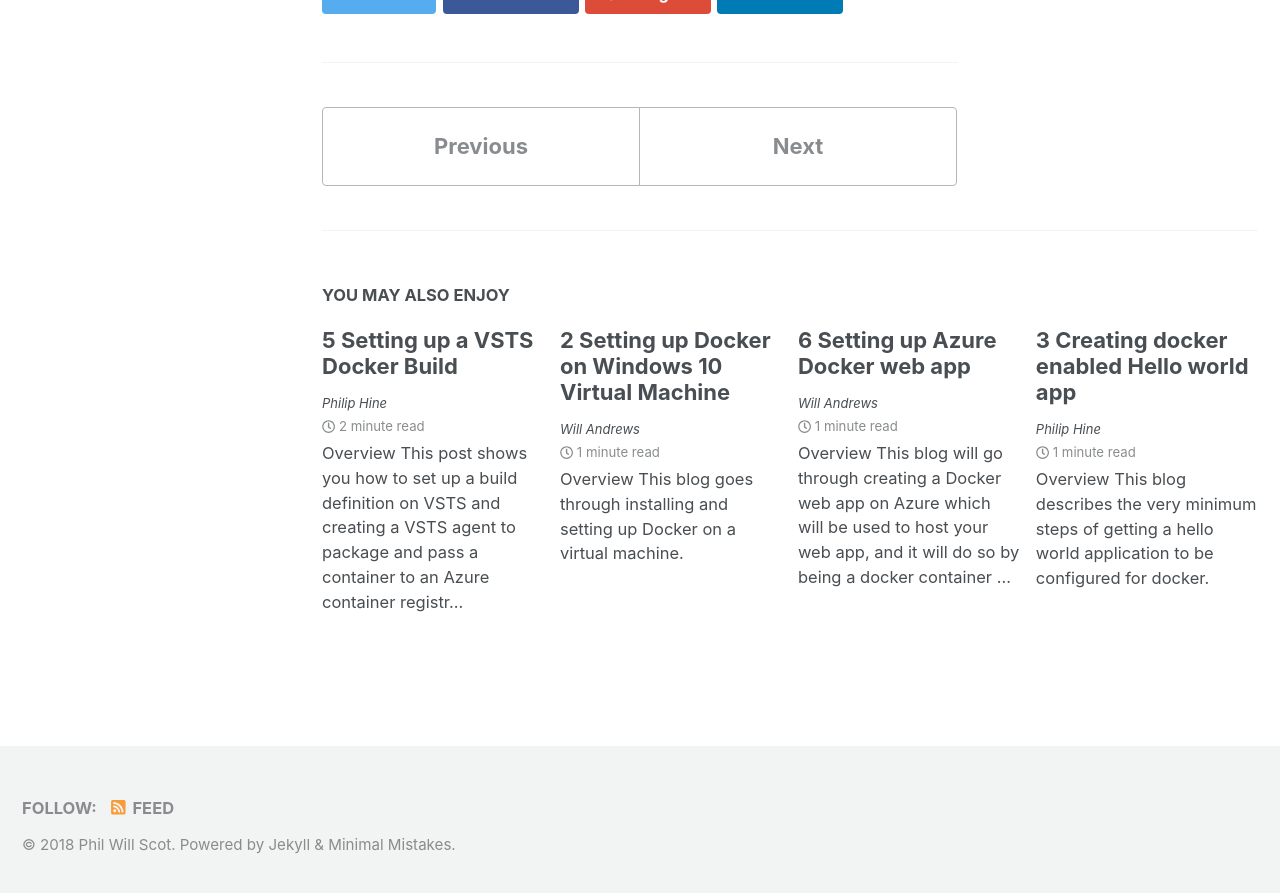
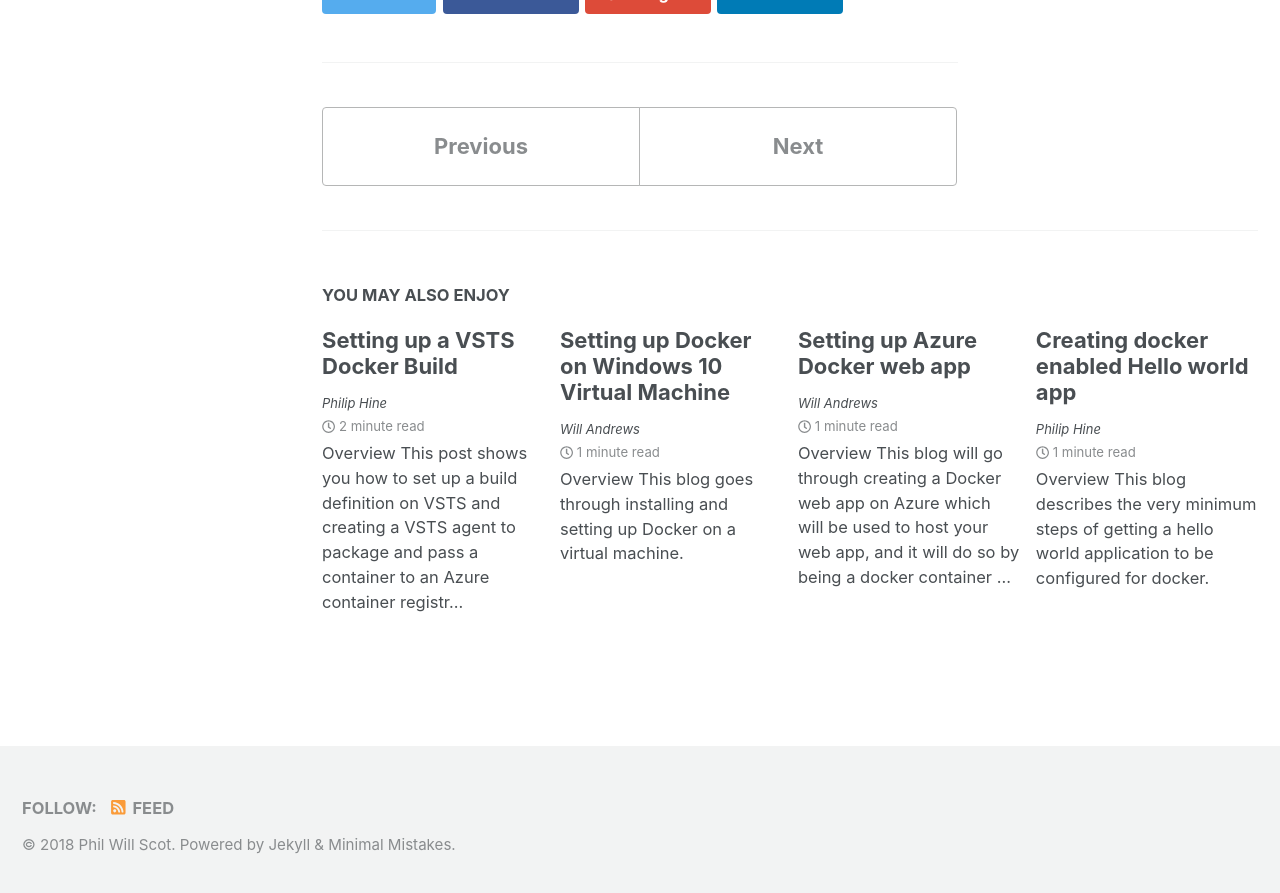
Before and after one commit to BenchProjects/PWS-Blog, a Jekyll site: the page built from _posts/2018-16-05-SettingUpAzureDockerContainerRegistry.md, in a window 1280 px wide and 900 px high, scrolled down 1551 px. Shown: the top 893 px of the window. Built offline with Jekyll 4.4.1, drawn with Linux system fonts in a browser that asks for light colours; nearby versions of some CDN libraries; some of the changed text lies outside the part shown.

```diff
--- a/_posts/2018-16-05-CreatingHelloWorldDockerApp.md
+++ b/_posts/2018-16-05-CreatingHelloWorldDockerApp.md
@@ -1,5 +1,5 @@
 ---
-title: 3 Creating docker enabled Hello world app
+title: Creating docker enabled Hello world app
 author: philip_hine
 date: 2018-05-16
 order: 3
--- a/_posts/2018-16-05-SettingUpAzureDockerWebApp.md
+++ b/_posts/2018-16-05-SettingUpAzureDockerWebApp.md
@@ -1,5 +1,5 @@
 ---
-title: 6 Setting up Azure Docker web app
+title: Setting up Azure Docker web app
 author: will_andrews
 date: 2018-05-16
 order: 6
--- a/_posts/2018-16-05-SettingUpDocker.md
+++ b/_posts/2018-16-05-SettingUpDocker.md
@@ -1,5 +1,5 @@
 ---
-title: 2 Setting up Docker on Windows 10 Virtual Machine
+title: Setting up Docker on Windows 10 Virtual Machine
 author: will_andrews
 date: 2018-05-16
 order: 2
--- a/_posts/2018-16-05-SettingUpDockerBuildDefForVSTS.md
+++ b/_posts/2018-16-05-SettingUpDockerBuildDefForVSTS.md
@@ -1,5 +1,5 @@
 ---
-title: 5 Setting up a VSTS Docker Build
+title: Setting up a VSTS Docker Build
 author: philip_hine
 date: 2018-05-16
 order: 5
```
Also changed, not shown: _posts/2018-16-05-CreateDevEnvironment.md (+1 -1 lines), _posts/2018-16-05-SettingUpAzureDockerContainerRegistry.md (+1 -1 lines).
